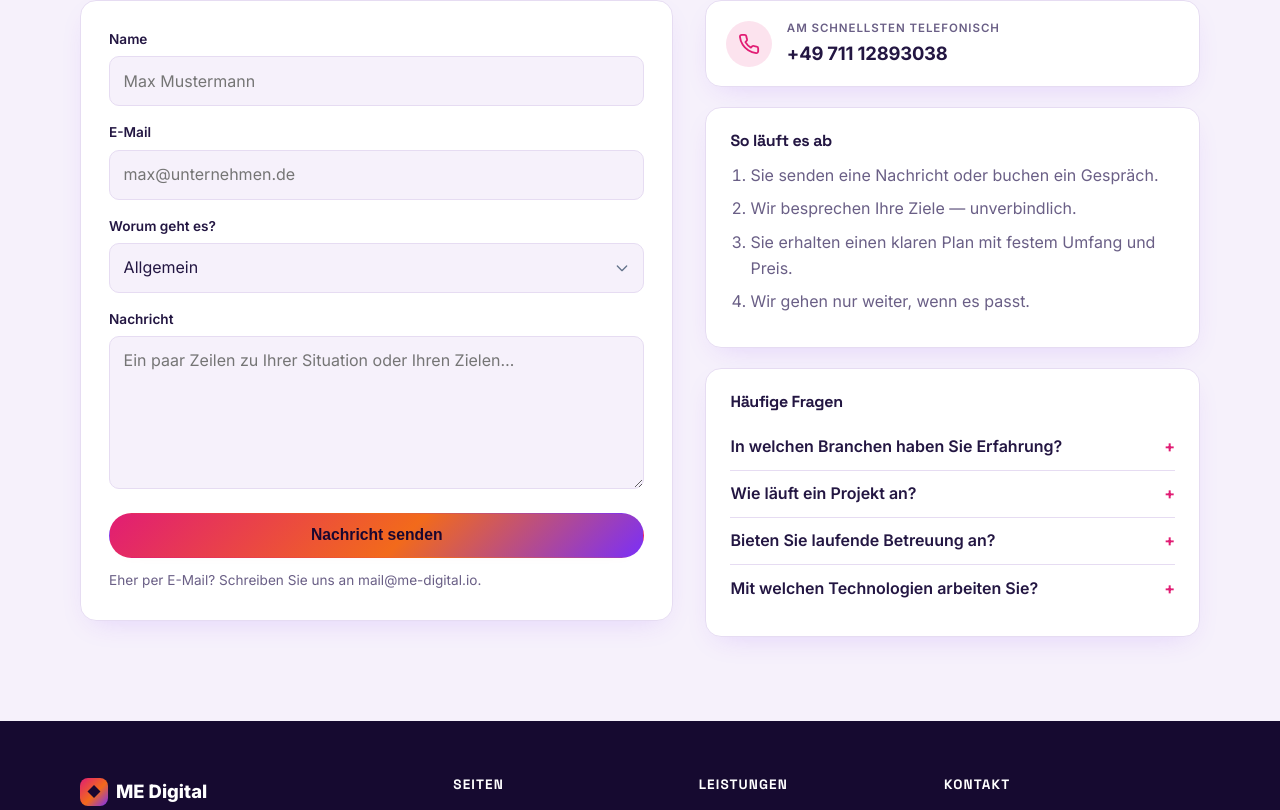
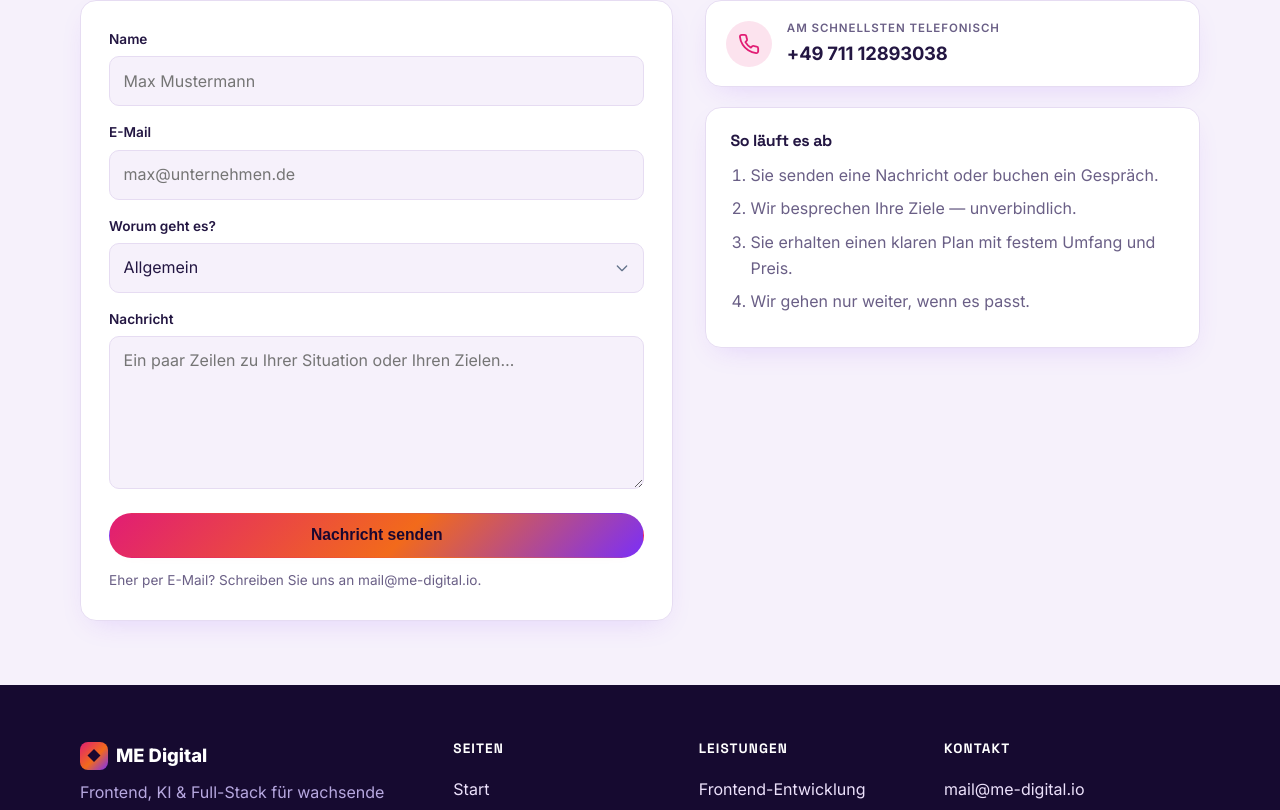
Before and after one commit to me-consulting/me-digital.io, an Angular app: page /contact in a window 1280 px wide. Shown: the part 363-1173 px from the top of the page. Built offline with nearby package versions, Linux system fonts and the light colour scheme.

Commit message:
chore(ui): remove duplicate FAQ panel from Contact (FAQ now lives on Home only)
Drops the 'Häufige Fragen' contact__panel and its now-unused 'faqs' signal.
Home keeps the single full FAQ section; About was de-duplicated earlier.

```diff
--- a/src/app/pages/contact/contact.html
+++ b/src/app/pages/contact/contact.html
@@ -155,16 +155,6 @@
           <li>Wir gehen nur weiter, wenn es passt.</li>
         </ol>
       </div>
-
-      <div class="contact__panel">
-        <h3>Häufige Fragen</h3>
-        @for (f of faqs; track f.q) {
-          <details class="faq">
-            <summary>{{ f.q }}</summary>
-            <p>{{ f.a }}</p>
-          </details>
-        }
-      </div>
     </aside>
   </div>
 </section>
--- a/src/app/pages/contact/contact.ts
+++ b/src/app/pages/contact/contact.ts
@@ -11,7 +11,6 @@ import { Reveal } from '../../reveal/reveal';
 })
 export class Contact {
   readonly site = site;
-  readonly faqs = site.faqs;
 
   // Signal-Felder (kein ngModel).
   readonly name = signal('');
```
